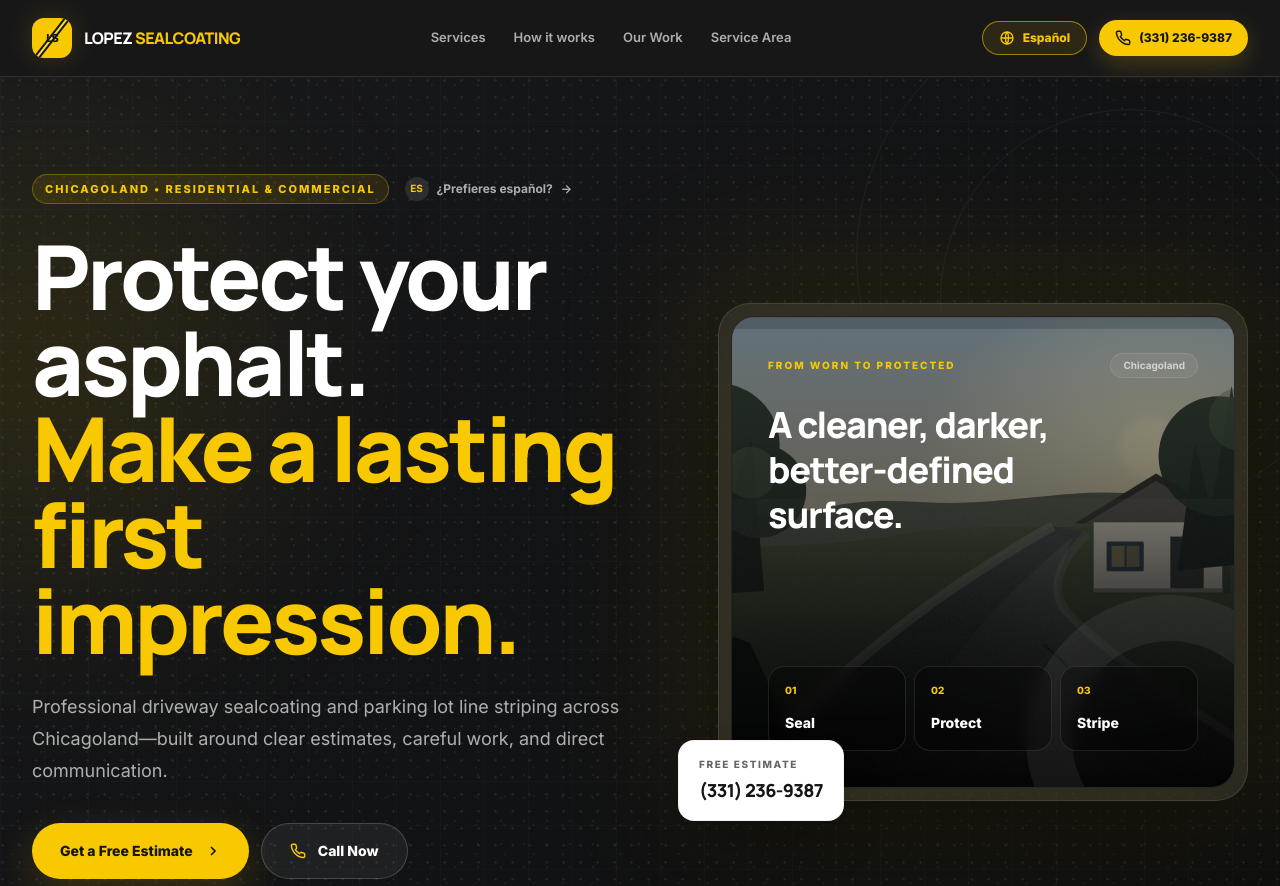
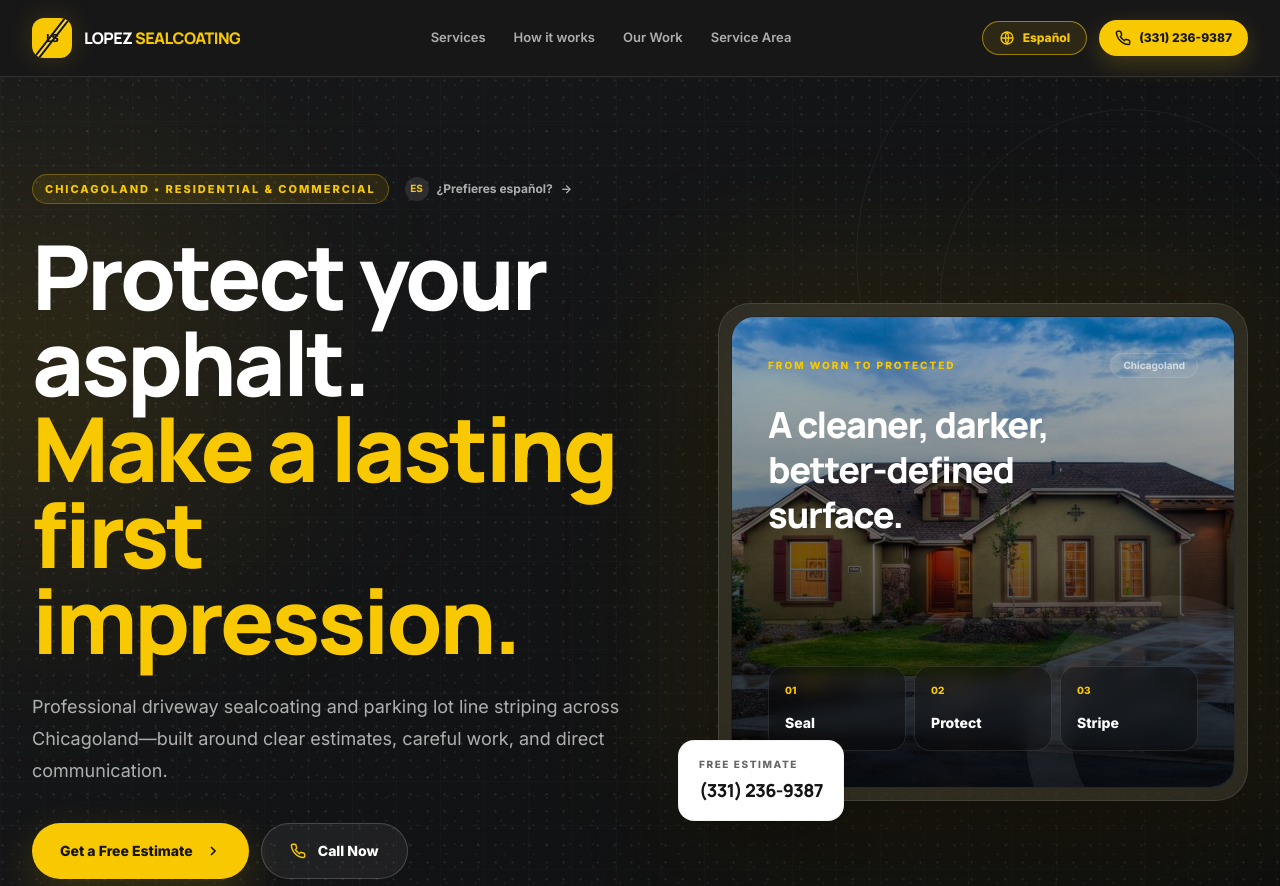
Before and after one commit to inmoviliariaprofesional-hue/lopezsealcoating.com, an Astro site in the folder web/: page / in a window 1280 px wide. Shown: the top 886 px of the page. Built offline with nearby package versions, Linux system fonts and the light colour scheme; Astro itself is replaced by a stand-in of ours.

Commit message:
revert(web): restaura la imagen original del hero
Descarta la ilustracion SVG y vuelve a hero-driveway.jpg tal como estaba en main.

```diff
--- a/web/src/components/Landing.astro
+++ b/web/src/components/Landing.astro
@@ -127,7 +127,7 @@ const workImages = [
         <div class="glass-dark relative overflow-hidden rounded-[2rem] p-3 shadow-[0_35px_100px_rgba(0,0,0,.48)]">
           <div class="asphalt-texture relative min-h-[470px] overflow-hidden rounded-[1.45rem] border border-white/8 p-7 sm:p-9">
             <img
-              src="/images/hero-driveway.svg"
+              src="/images/hero-driveway.jpg"
               alt={t.hero.visualTitle}
               width="1100"
               height="760"
```
Also changed, not shown: web/public/images/hero-driveway.jpg (added), web/public/images/hero-driveway.svg (deleted).
